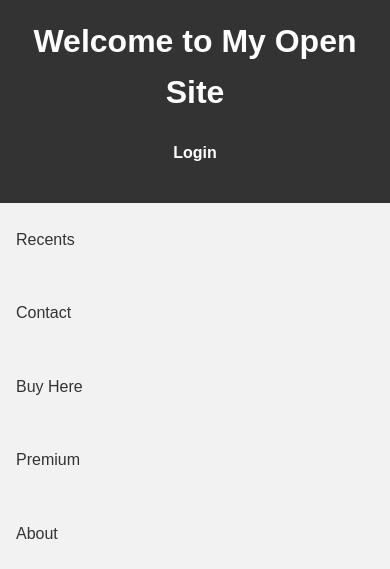
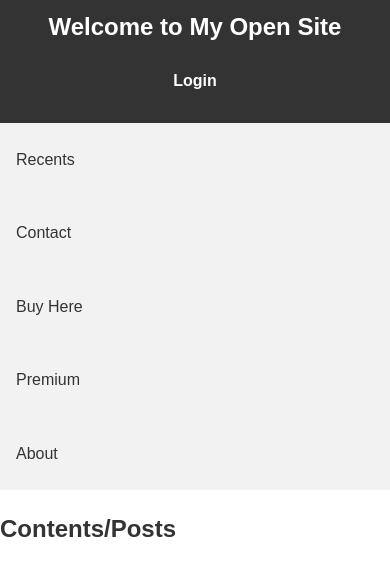
Before and after one commit to Kishan0405/Special_BOX_UI, a PHP site: page / in a window 390 px wide. Shown: the top 569 px of the page. Run offline with PHP 8.4, Linux system fonts and the light colour scheme.

Commit message:
Update stylesindex.css

```diff
--- a/stylesindex.css
+++ b/stylesindex.css
@@ -192,6 +192,10 @@
 @media (max-width: 600px) {
     header {
         flex-direction: column;
+        padding: 0.5rem; /* Reduced padding for smaller screens */
+    }
+    header h1 {
+        font-size: 1.5rem; /* Reduced font size for header title */
     }
     nav ul {
         flex-direction: column;
```
